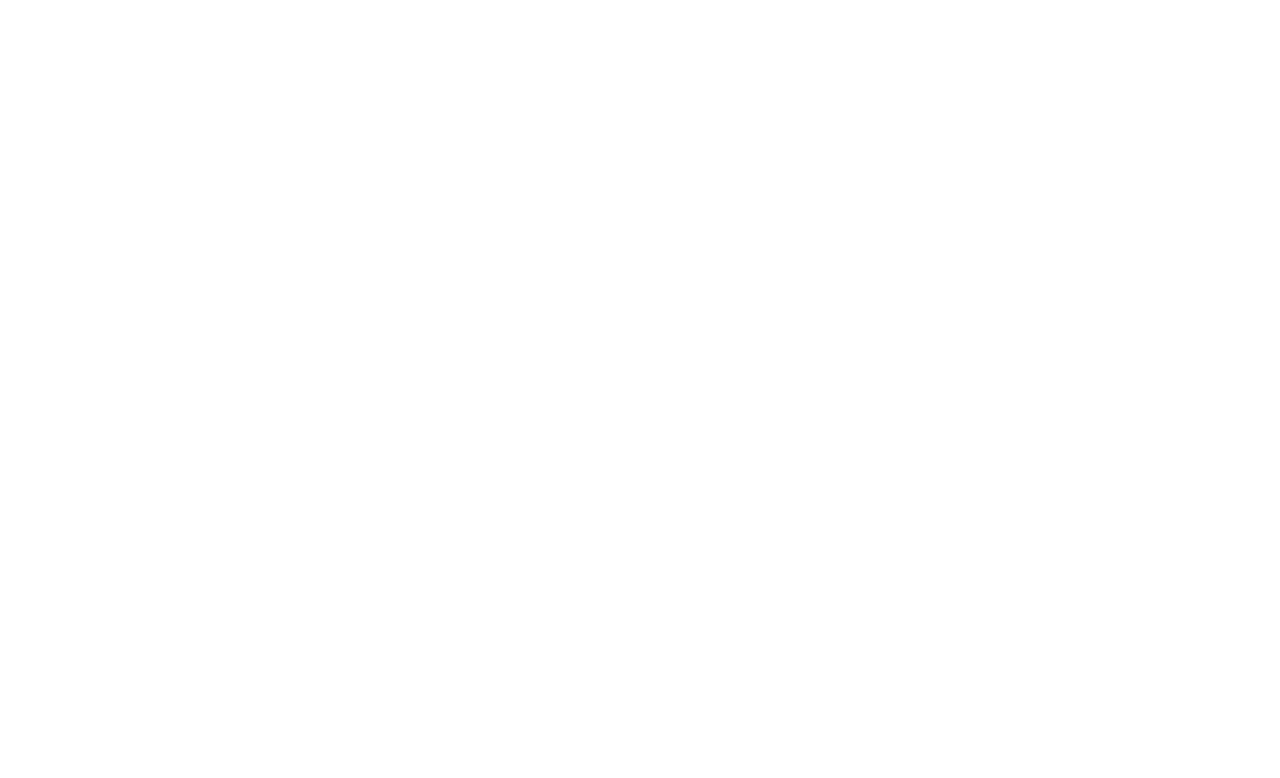
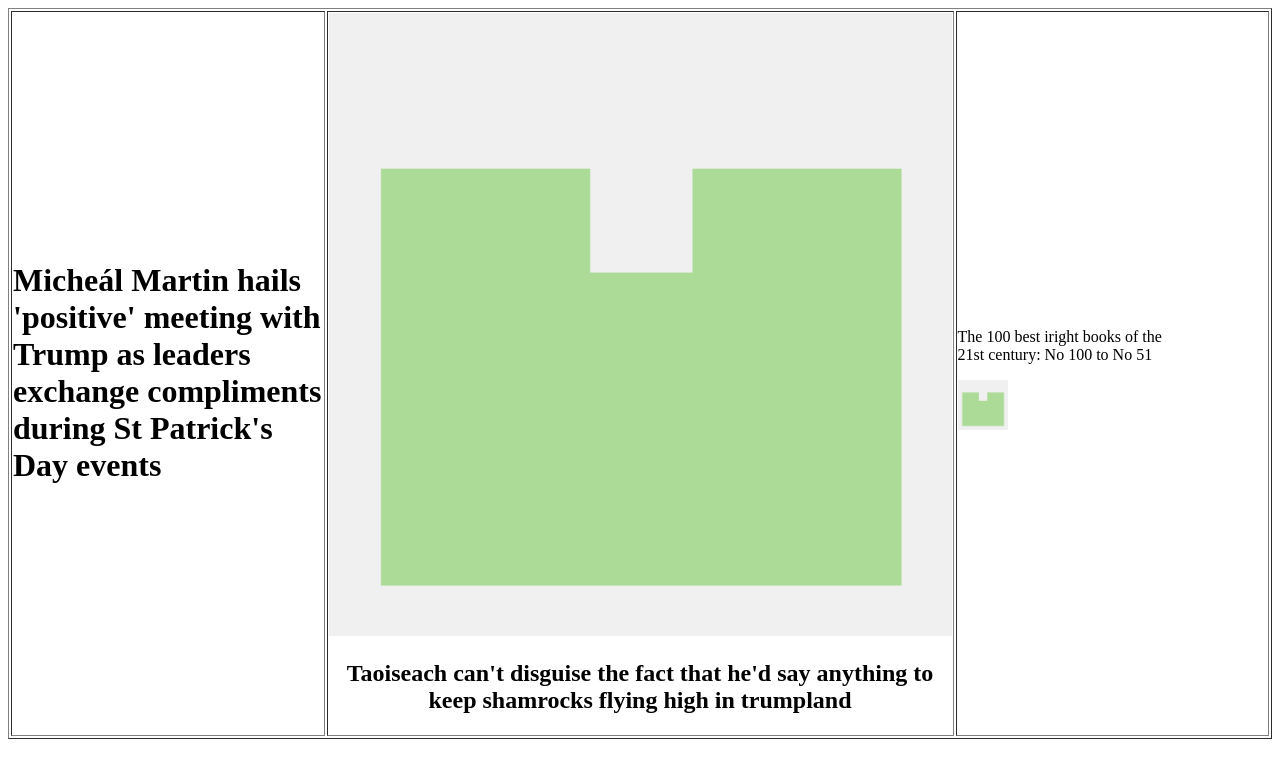
Before and after one commit to GabryelJ/html-table-design, a plain HTML site: page desafio-2/index.html in a window 1280 px wide. Drawn offline with Linux system fonts and the light colour scheme.

Commit message:
Estrutura inicial do desafio 2

```diff
--- a/desafio-2/index.html
+++ b/desafio-2/index.html
@@ -8,7 +8,26 @@
         <title>Document</title>
     </head>
     <body>
-        <table>
+        <table border = "1" >
+            <tr>
+                <td width="25%">
+                    <h1>Micheál Martin hails 'positive' meeting with Trump as leaders exchange compliments during St Patrick's Day events</h1>
+                </td>
+                <td rowspan="5" width="50%">
+                    <img src="img/114797458.png" alt="Foto do perfil do GitHub" width = "100%" >
+                    <br>
+                    <h2 align="center">
+                        Taoiseach can't disguise the fact that he'd say anything
+                        to keep shamrocks flying high in trumpland
+                    </h2>
+                </td>
+                <td width="25%">
+                    <p>
+                        The 100 best iright books of the </br> 21st century: No 100 to No 51
+                    </p>
+                    <img src="./img/114797458.png" alt="Foto do perfil do GitHub" width="50px">
+                </td>
+            </tr>
 
         </table>
     </body>
```
Also changed, not shown: desafio-1/index.html (+1 -1 lines), 1 other file.
